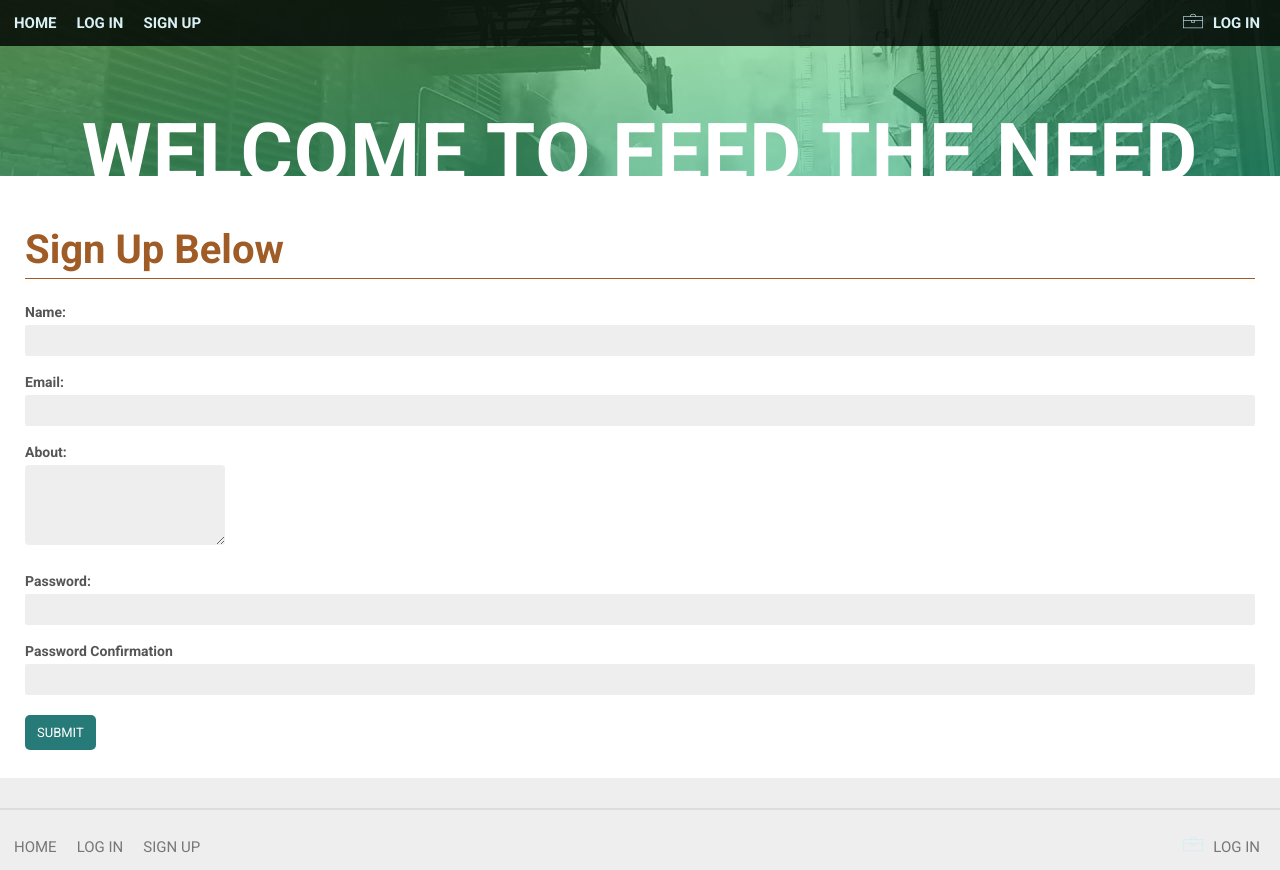
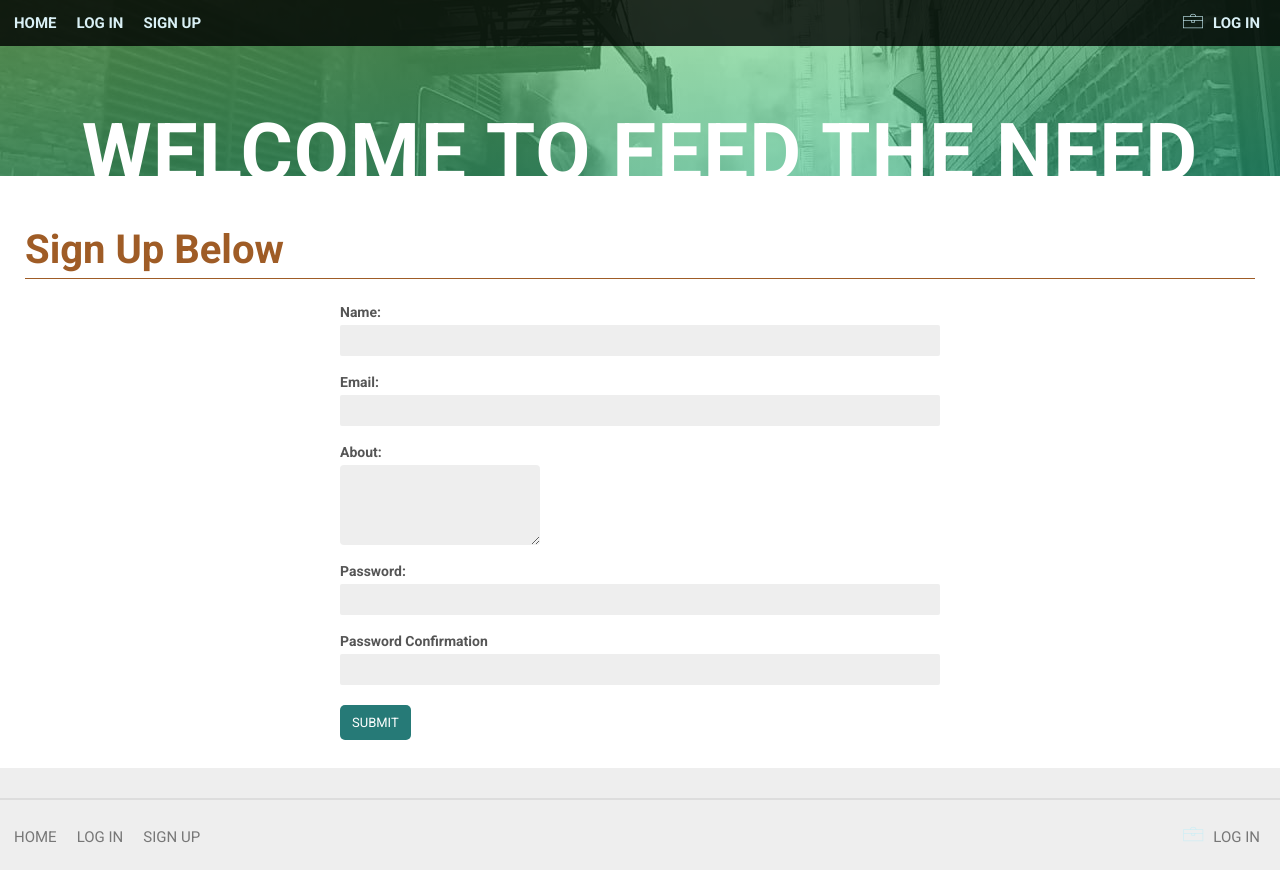
Before and after one commit to miloscomplex/feed-the-need-react, a React (Create React App) app in the folder frontend/: page /feed-the-need/sign-up in a window 1280 px wide. Built offline with nearby package versions, Linux system fonts and the light colour scheme.

Commit message:
setting style classes for signup and refining css

```diff
--- a/frontend/src/components/SignUp.js
+++ b/frontend/src/components/SignUp.js
@@ -14,9 +14,9 @@ function SignUp() {
   }
 
   return (
-    <div id='content'>
+    <div id='content' class='signup'>
       <h1>Sign Up Below</h1>
-      <form name='signUpForm' onSubmit={ e => handleOnSubmit(e)} >
+      <form name='signUpForm' class="signup__form" onSubmit={ e => handleOnSubmit(e)} >
         <label for='name'>Name:</label>
         <input type='text' name='name' onChange={e => setName(e.target.value)} />
 
--- a/frontend/src/sass/App.scss
+++ b/frontend/src/sass/App.scss
@@ -22,4 +22,5 @@
 @import 'layout/content';
 @import 'layout/grid';
 
-@import 'pages/landing'
+@import 'pages/landing';
+@import 'pages/signup';
--- a/frontend/src/sass/base/_base.scss
+++ b/frontend/src/sass/base/_base.scss
@@ -37,7 +37,7 @@ li {
 
 }
 
-input {
+input, textarea {
   font-family: inherit;
   display: block;
   border-style: none;
@@ -46,6 +46,8 @@ input {
   border-radius: 0.2rem;
   margin: .5rem 0;
   width: 100%;
+
+  &[type='field']
 
   &[type='checkbox'] {
     margin: auto .8rem auto 0;
--- /dev/null
+++ b/frontend/src/sass/pages/signup.scss
@@ -0,0 +1,9 @@
+
+.signup {
+
+  &__form {
+    max-width: 60rem;
+    margin: 0 auto;
+  }
+
+}
```
